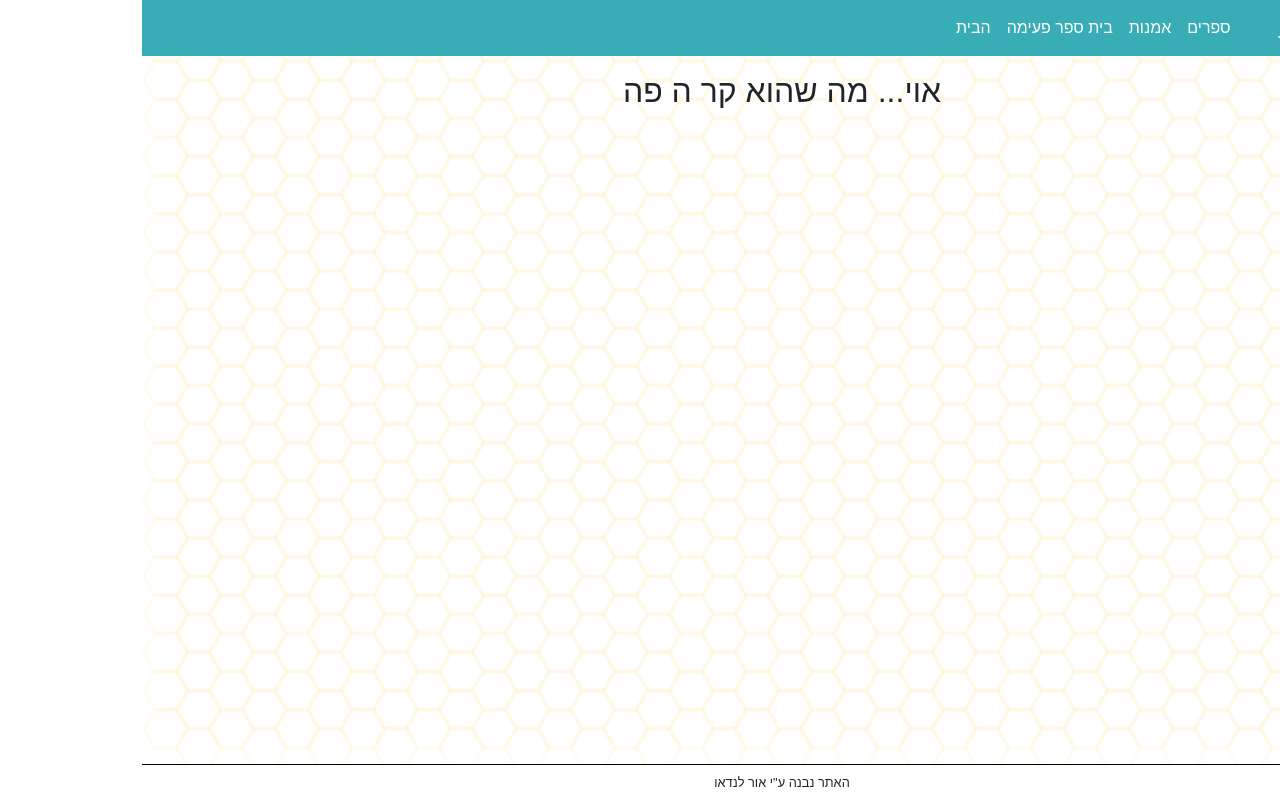
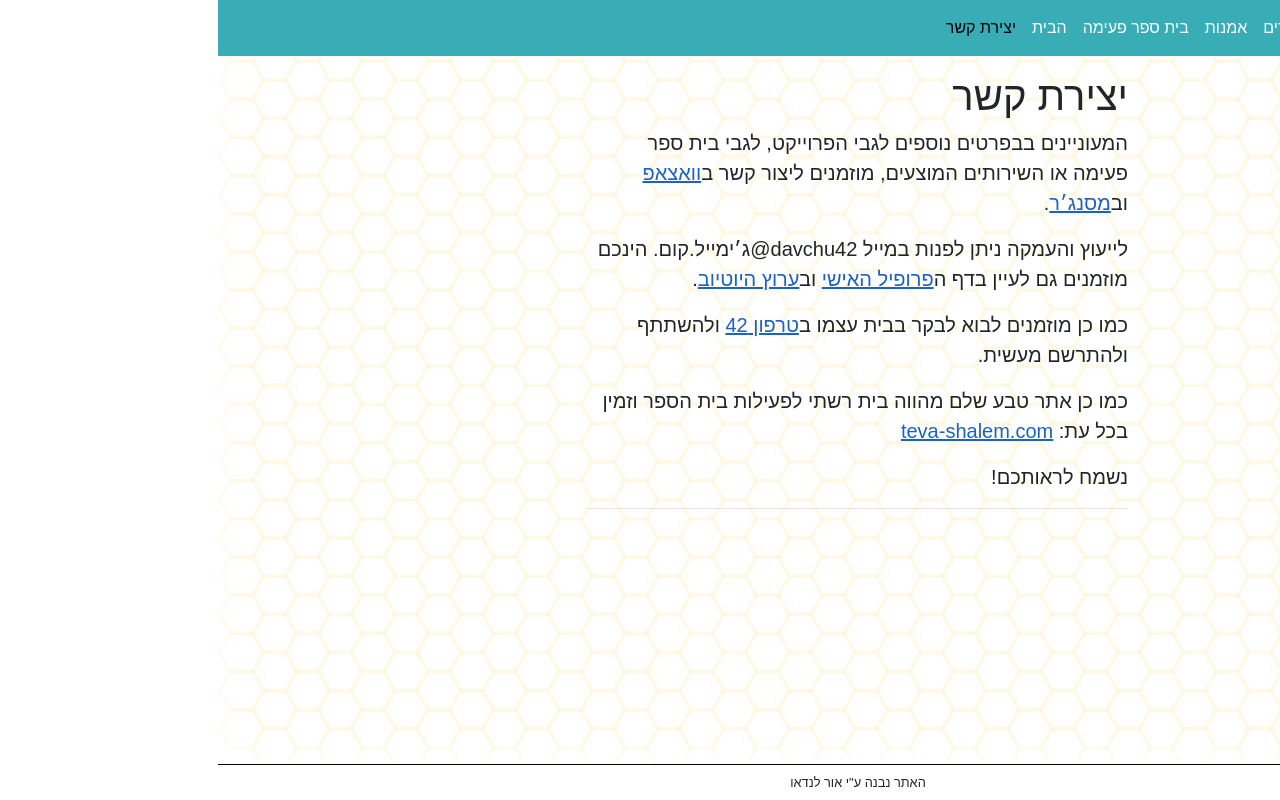
Before and after one commit to teva-shalem/main-gateway, a Vue app: page /contact in a window 1280 px wide. Built offline with nearby package versions, Linux system fonts and the light colour scheme; what vue-easy-lightbox would draw is missing.

Commit message:
=contact us

```diff
--- a/src/components/MainNavigation.vue
+++ b/src/components/MainNavigation.vue
@@ -9,6 +9,7 @@
       <b-nav-item to="/art">אמנות</b-nav-item>
       <b-nav-item to="/school">בית ספר פעימה</b-nav-item>
       <b-nav-item to="/home">הבית</b-nav-item>
+      <b-nav-item to="/contact">יצירת קשר</b-nav-item>
     </b-navbar-nav>
   </b-collapse>
 </b-navbar></template>
--- a/src/router/index.ts
+++ b/src/router/index.ts
@@ -28,6 +28,11 @@ const routes: Array<RouteConfig> = [
     name     : 'הבית',
     component: () => import(/* webpackChunkName: "building" */ '../views/Building.vue'),
   },
+  {
+    path     : '/contact',
+    name     : 'יצירת קשר',
+    component: () => import(/* webpackChunkName: "contact" */ '../views/Contact.vue'),
+  },
   { path: '*', component: NotFound }
 ]
 
--- /dev/null
+++ b/src/views/Contact.vue
@@ -0,0 +1,24 @@
+<template>
+  <b-container class="contact">
+    <b-row>
+      <b-col xl="6" lg="7" md="9" class="mx-auto mt-3">
+        <h1>יצירת קשר</h1>
+        <p>המעוניינים בבפרטים נוספים לגבי הפרוייקט, לגבי בית ספר פעימה או השירותים המוצעים, מוזמנים ליצור קשר ב<b-link href="https://wa.me/972523466027">וואצאפ</b-link> וב<b-link href="http://m.me/hapeima">מסנג׳ר</b-link>.</p>
+        <p>לייעוץ והעמקה ניתן לפנות במייל davchu42@ג׳ימייל.קום. הינכם מוזמנים גם לעיין בדף ה<b-link href="https://facebook.com/davidcohenpeima">פרופיל האישי</b-link> וב<b-link href="https://www.youtube.com/channel/UC5XW4a-zQoURsJBS_PpFDRw">ערוץ היוטיוב</b-link>.</p>
+        <p>כמו כן מוזמנים לבוא לבקר בבית עצמו ב<b-link to="/home">טרפון 42</b-link> ולהשתתף ולהתרשם מעשית.</p>
+        <p>כמו כן אתר טבע שלם מהווה בית רשתי לפעילות בית הספר וזמין בכל עת: <b-link to="/">teva-shalem.com</b-link></p>
+        <p>נשמח לראותכם!</p>
+        <hr />
+      </b-col>
+    </b-row>
+  </b-container>
+</template>
+
+<script lang="ts">
+import DrashTooltip  from '@/components/DrashTooltip.vue'
+
+export default {
+  // metaInfo: getMetaInfo('school'),
+  // components: {DrashTooltip}
+}
+</script>
```
